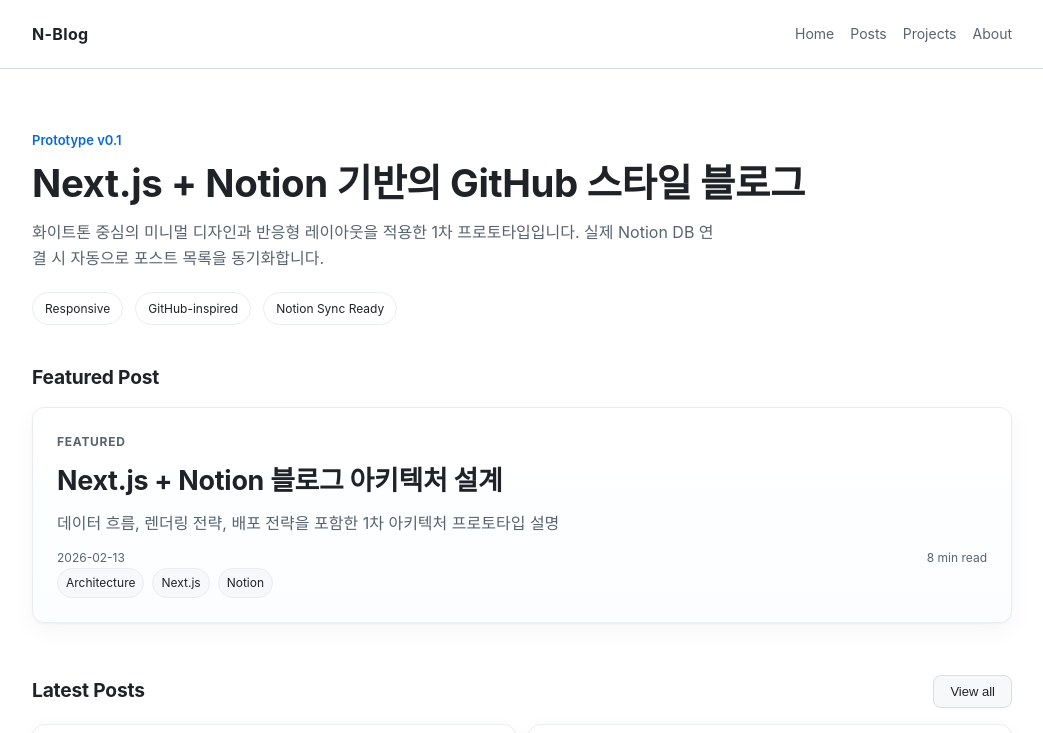
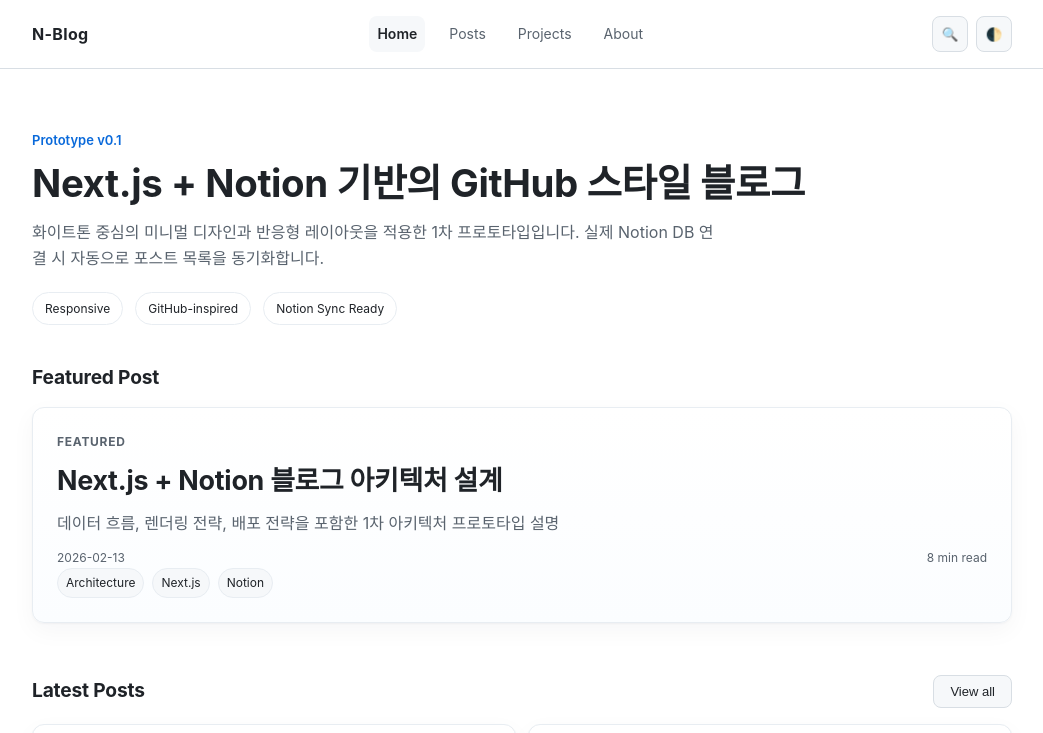
Before and after one commit to dhje0ng/blog, a Next.js app: page / in a window 1280 px wide. Shown: the top 733 px of the page, without its empty margins (118-1161 px from the left). Built offline with nearby package versions, Linux system fonts and the light colour scheme; no server answers.

Commit message:
Improve header layout with mobile menu and active states

```diff
--- a/app/globals.css
+++ b/app/globals.css
@@ -123,9 +123,10 @@ a {
 }
 
 .gh-header-inner {
-  display: flex;
+  display: grid;
+  grid-template-columns: auto 1fr auto;
   align-items: center;
-  justify-content: space-between;
+  gap: var(--space-4);
   min-height: 68px;
 }
 
@@ -136,16 +137,133 @@ a {
 
 .gh-nav {
   display: flex;
+  justify-content: center;
   gap: var(--space-4);
 }
 
 .gh-nav-link {
   color: var(--text-secondary);
   font-size: 14px;
+  padding: 6px 8px;
+  border-radius: var(--radius-sm);
+  transition: color 140ms ease, background-color 140ms ease;
 }
 
 .gh-nav-link:hover {
   color: var(--text-primary);
+}
+
+.gh-nav-link.is-active {
+  color: var(--text-primary);
+  font-weight: 600;
+  background: var(--bg-subtle);
+}
+
+.gh-header-utils {
+  display: flex;
+  justify-content: flex-end;
+  gap: var(--space-2);
+}
+
+.gh-util-button,
+.gh-menu-toggle {
+  border: 1px solid var(--line-default);
+  background: var(--bg-subtle);
+  color: var(--text-primary);
+  border-radius: var(--radius-sm);
+  width: 36px;
+  height: 36px;
+  display: inline-flex;
+  align-items: center;
+  justify-content: center;
+  cursor: pointer;
+}
+
+.gh-menu-toggle {
+  display: none;
+}
+
+.gh-nav-dim {
+  display: none;
+}
+
+.sr-only {
+  position: absolute;
+  width: 1px;
+  height: 1px;
+  padding: 0;
+  margin: -1px;
+  overflow: hidden;
+  clip: rect(0, 0, 0, 0);
+  white-space: nowrap;
+  border: 0;
+}
+
+a:focus-visible,
+button:focus-visible {
+  outline: 2px solid var(--accent);
+  outline-offset: 2px;
+}
+
+@media (max-width: 768px) {
+  .gh-header-inner {
+    grid-template-columns: auto auto 1fr;
+  }
+
+  .gh-menu-toggle {
+    display: inline-flex;
+    order: 2;
+  }
+
+  .gh-nav {
+    position: absolute;
+    top: calc(100% + 1px);
+    left: 0;
+    right: 0;
+    flex-direction: column;
+    align-items: stretch;
+    gap: 0;
+    background: var(--bg-default);
+    border-bottom: 1px solid var(--line-default);
+    transform: translateY(-10px);
+    opacity: 0;
+    pointer-events: none;
+    transition: transform 180ms ease, opacity 180ms ease;
+    z-index: 12;
+    box-shadow: var(--shadow-card);
+  }
+
+  .gh-nav.is-open {
+    transform: translateY(0);
+    opacity: 1;
+    pointer-events: auto;
+  }
+
+  .gh-nav-link {
+    display: block;
+    padding: 12px var(--space-4);
+    border-radius: 0;
+  }
+
+  .gh-header-utils {
+    order: 3;
+  }
+
+  .gh-nav-dim {
+    position: fixed;
+    inset: 69px 0 0;
+    background: rgb(0 0 0 / 0.4);
+    opacity: 0;
+    pointer-events: none;
+    transition: opacity 180ms ease;
+    z-index: 11;
+    display: block;
+  }
+
+  .gh-nav-dim.is-open {
+    opacity: 1;
+    pointer-events: auto;
+  }
 }
 
 .hero {
--- a/components/Header.tsx
+++ b/components/Header.tsx
@@ -1,18 +1,78 @@
-const navItems = ["Home", "Posts", "Projects", "About"];
+"use client";
+
+import Link from "next/link";
+import { usePathname } from "next/navigation";
+import { useState } from "react";
+
+const navItems = [
+  { label: "Home", href: "/" },
+  { label: "Posts", href: "/posts" },
+  { label: "Projects", href: "/projects" },
+  { label: "About", href: "/about" },
+];
 
 export function Header() {
+  const pathname = usePathname();
+  const [isMenuOpen, setIsMenuOpen] = useState(false);
+
   return (
     <header className="gh-header">
       <div className="container gh-header-inner">
-        <div className="brand">N-Blog</div>
-        <nav className="gh-nav" aria-label="Main navigation">
-          {navItems.map((item) => (
-            <a key={item} className="gh-nav-link" href="#" aria-label={item}>
-              {item}
-            </a>
-          ))}
+        <Link className="brand" href="/" aria-label="Go to homepage">
+          N-Blog
+        </Link>
+
+        <button
+          type="button"
+          className="gh-menu-toggle"
+          aria-expanded={isMenuOpen}
+          aria-controls="main-navigation"
+          onClick={() => setIsMenuOpen((prev) => !prev)}
+        >
+          <span aria-hidden="true">☰</span>
+          <span className="sr-only">Toggle menu</span>
+        </button>
+
+        <nav
+          id="main-navigation"
+          className={`gh-nav ${isMenuOpen ? "is-open" : ""}`}
+          aria-label="Main navigation"
+        >
+          {navItems.map((item) => {
+            const isActive =
+              item.href === "/"
+                ? pathname === "/"
+                : pathname.startsWith(item.href);
+
+            return (
+              <Link
+                key={item.href}
+                className={`gh-nav-link ${isActive ? "is-active" : ""}`}
+                href={item.href}
+                onClick={() => setIsMenuOpen(false)}
+                aria-current={isActive ? "page" : undefined}
+              >
+                {item.label}
+              </Link>
+            );
+          })}
         </nav>
+
+        <div className="gh-header-utils">
+          <button type="button" className="gh-util-button" aria-label="Search">
+            🔍
+          </button>
+          <button type="button" className="gh-util-button" aria-label="Toggle theme">
+            🌓
+          </button>
+        </div>
       </div>
+
+      <div
+        className={`gh-nav-dim ${isMenuOpen ? "is-open" : ""}`}
+        aria-hidden="true"
+        onClick={() => setIsMenuOpen(false)}
+      />
     </header>
   );
 }
```
